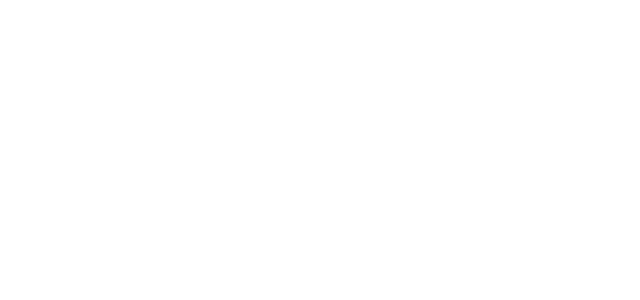
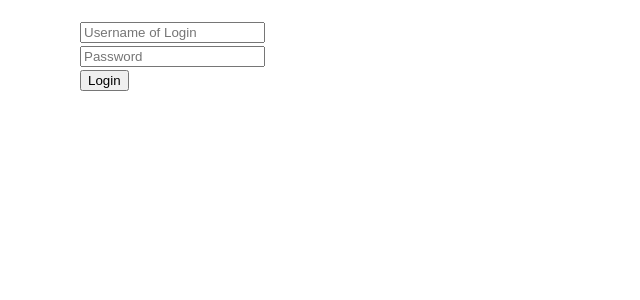
Before and after one commit to Coder2287569013/WinLinSoftHub, a Vue app in the folder frontend/: page /login in a window 1280 px wide. Before the commit this address had no page. Shown: the top 300 px of the page, without its empty margins (0-640 px from the left). Built offline with nearby package versions, Linux system fonts and the light colour scheme.

Commit message:
One more update

```diff
--- a/frontend/src/components/Login.vue
+++ b/frontend/src/components/Login.vue
@@ -1,9 +1,48 @@
 <script setup>
+import axios from 'axios';
+import {ref, onMounted, computed} from 'vue';
+
+const existUser = ref({login: '', password: ''});
+const dataUsers = ref();
+var userActive = false;
+
+async function hashPassword(password) {
+    const encoder = new TextEncoder();
+    const data = encoder.encode(password);
+    const hashBuffer = await crypto.subtle.digest('SHA-256', data);
+    const hashArray = Array.from(new Uint8Array(hashBuffer));
+    const hashHex = hashArray.map(b => b.toString(16).padStart(2, '0')).join('');
+    return hashHex;
+  };
+
+const checkUser = async() => {
+    try {
+        existUser.value.password = await hashPassword(existUser.value.password);
+        const response = await axios.get('https://wlshback.onrender.com/get-users-login');
+        dataUsers.value = response.data;
+    } catch(error) {
+        alert(error);
+    };
+    for (let i = 0; i < dataUsers.value.length; i++) {
+        if (existUser.value.login == dataUsers.value[i][1] || existUser.value.login == dataUsers.value[i][0]) {
+            console.log('yes');
+            if (existUser.value.password == dataUsers.value[i][2]) {
+                alert("Successfully logined!");
+                userActive = true;
+
+            }
+        }
+    }
+}
 </script>
 
 <template>
     <head>
         <title>WinLinSoftHub: Login</title>
     </head>
-
+    <div>
+        <input v-model="existUser.login" placeholder="Username of Login"><br>
+        <input type="password" v-model="existUser.password" placeholder="Password"><br>
+        <button @click="checkUser">Login</button>
+    </div>
 </template>
--- a/frontend/src/router/index.js
+++ b/frontend/src/router/index.js
@@ -6,6 +6,7 @@ import CategoriesLin from '@/components/CategoriesLin.vue';
 import LinuxPage from '@/components/LinuxPage.vue';
 import LinProgs from '@/components/LinProgs.vue'
 import Register from '@/components/Register.vue'
+import Login from '@/components/Login.vue';
 
 const router = createRouter({
     history: createWebHistory(),
@@ -48,6 +49,11 @@ const router = createRouter({
             name: 'RegistrationForm',
             component: Register,
         },
+        {
+            path: '/login',
+            name: 'LoginForm',
+            component: Login,
+        },
     ]
 });
 
```
Also changed, not shown: 2 other files (tests, documents, lock files or other folders).
